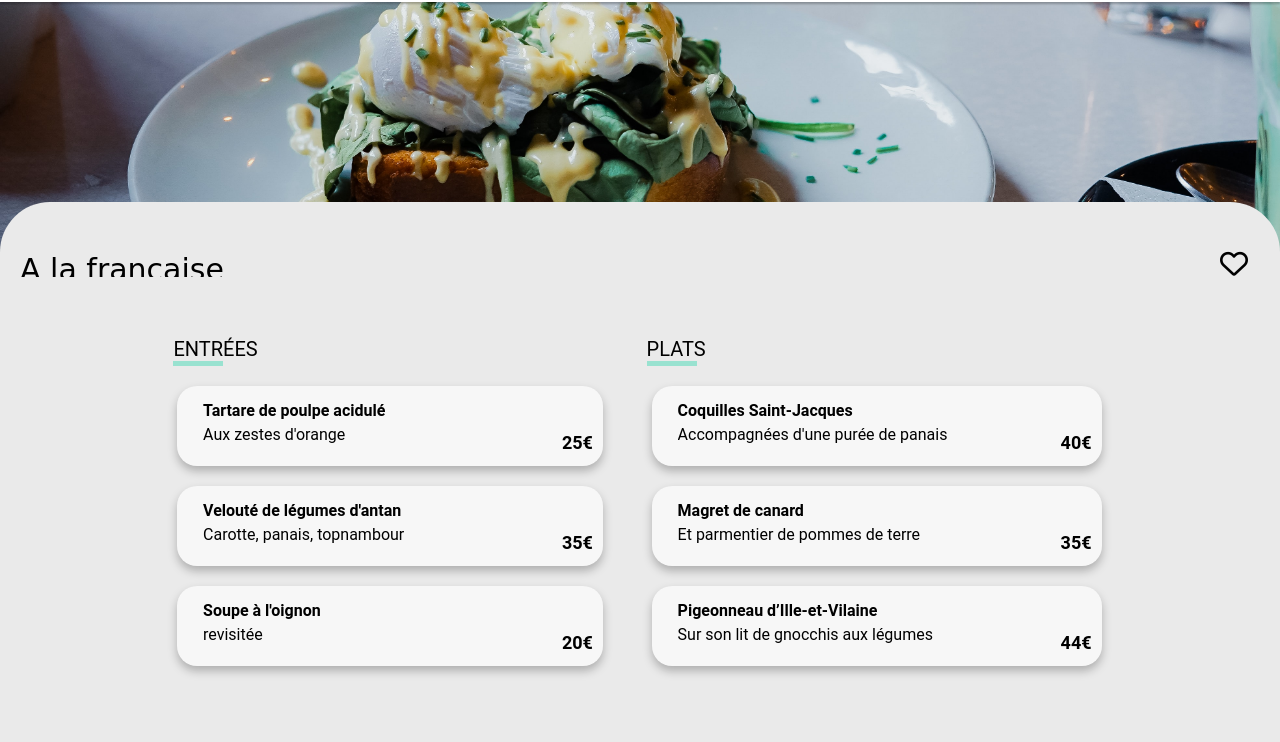
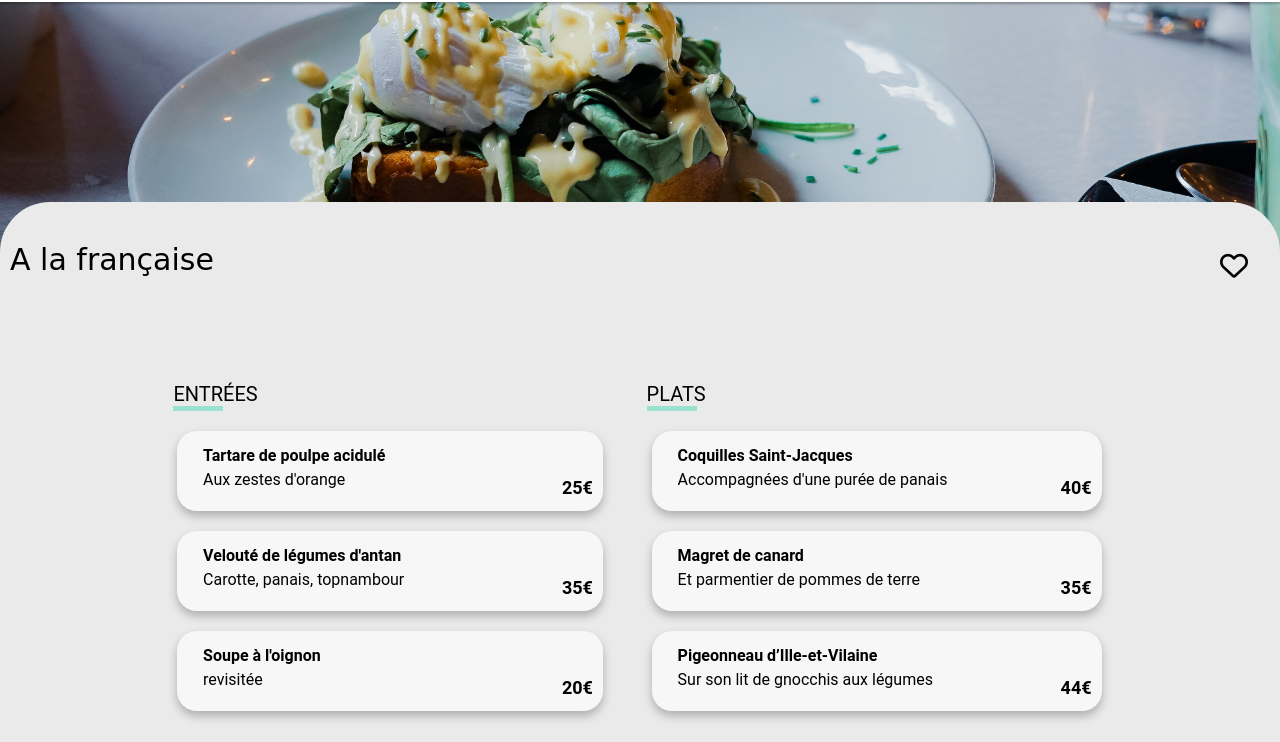
Before and after one commit to leen1515/omf, a website: page a_la_francaise.html in a window 1280 px wide. Shown: the part 58-800 px from the top of the page. Drawn offline with Linux system fonts and the light colour scheme; a web font is replaced by a local one.

Commit message:
ajustement

```diff
--- a/sass/layout/menu.scss
+++ b/sass/layout/menu.scss
@@ -75,7 +75,7 @@
 }
 
 .entete__titre {
-  padding: 20px;
+  padding: 10px;
   min-width: 200px;
   position: relative;
   margin-right: 40px;
@@ -84,11 +84,14 @@
   font-size: 1rem;
   text-align: left;
   font-weight: 400;
+
   @include mediaM{
     font-size: 1.5rem;
+    height:100px;
   }
   @include mediaXL{
     font-size: 1.5rem;
+    height:100px;
   }
 
 }
@@ -98,6 +101,12 @@
   top: 40px;
   width:50px;
   left:-60px;
+  @include mediaM{
+    top: 20px;
+  }
+  @include mediaXL{
+    top: 20px;
+  }
 }
 
 .menu {
```
Also changed, not shown: css/style.css, 1 other file.
